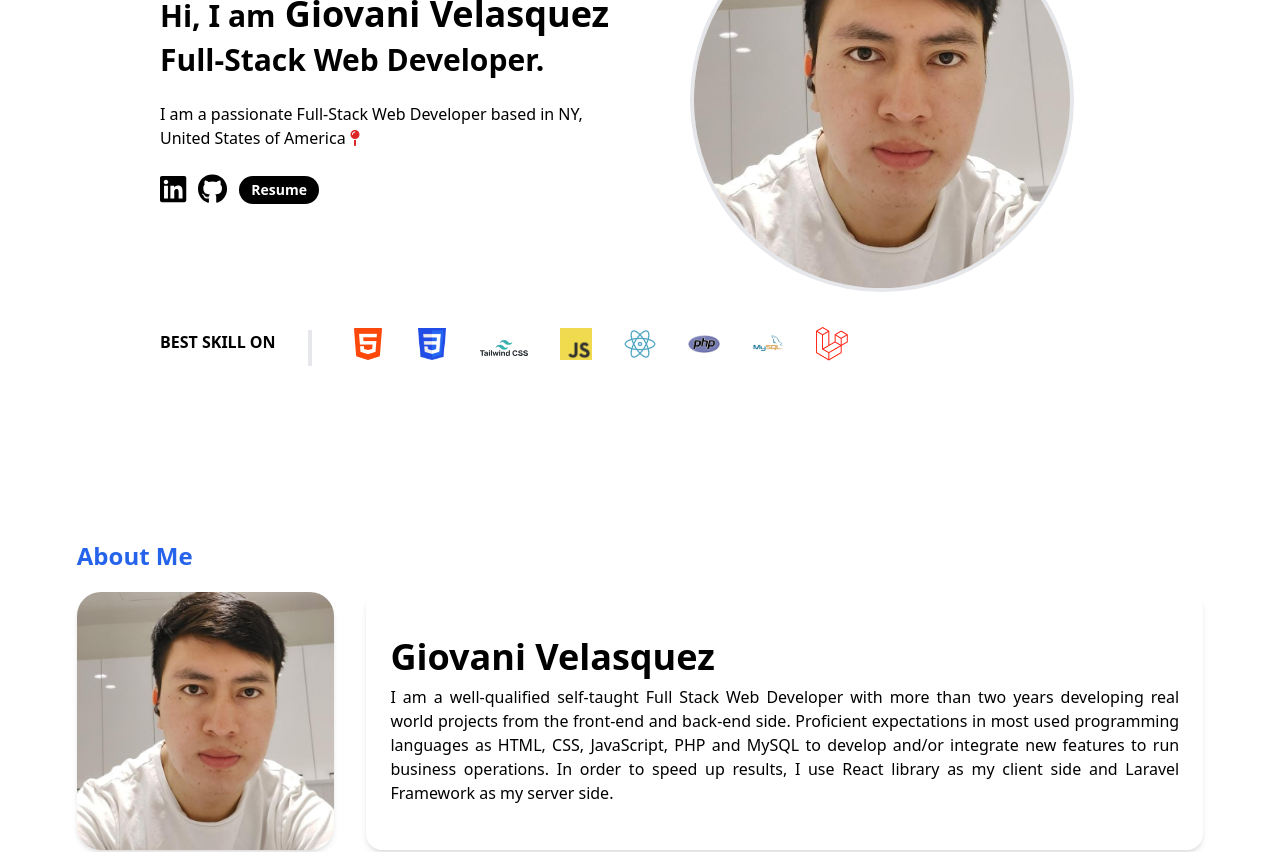
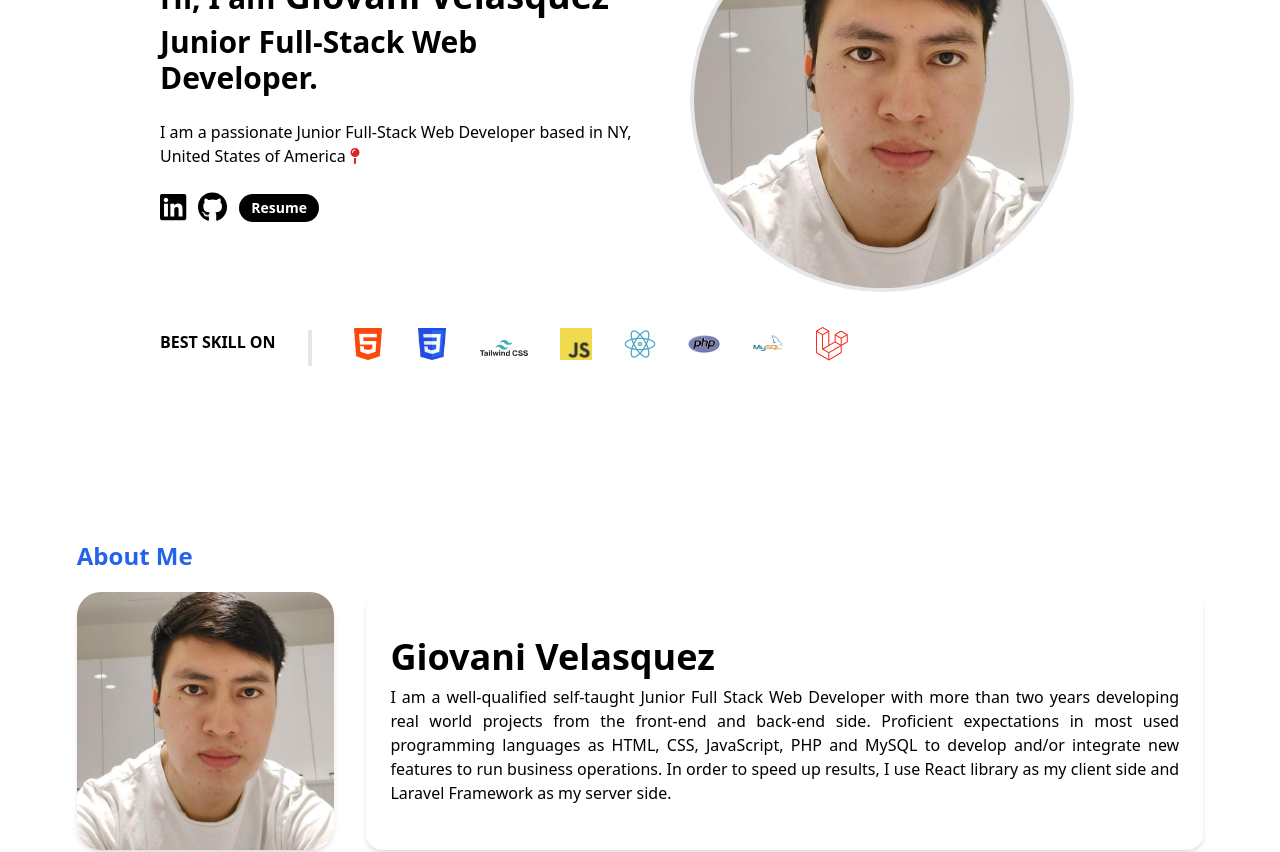
Before and after one commit to jsgiovani/portafolio, a React (Vite) app: page / in a window 1280 px wide. Shown: the part 340-1192 px from the top of the page. Built offline with nearby package versions, Linux system fonts and the light colour scheme.

Commit message:
pudate cv

```diff
--- a/src/App.jsx
+++ b/src/App.jsx
@@ -27,9 +27,9 @@ const App = () => {
                             <h1 className='text-xl md:text-3xl font-bold'>
                                 Hi, I am
                                 <span className='text-slade-700 text-3xl md:text-4xl'> Giovani Velasquez</span>
-                                <span className='block md:mt-2 text-2xl md:text-3xl text-slade-700'>Full-Stack Web Developer.</span>
+                                <span className='block md:mt-2 text-2xl md:text-3xl text-slade-700'>Junior Full-Stack Web Developer.</span>
                             </h1>
-                            <p className='my-6'>I am a passionate Full-Stack Web Developer based in NY, United States of America <span><FontAwesomeIcon className='text-red-600' icon={faMapPin} /></span></p>
+                            <p className='my-6'>I am a passionate Junior Full-Stack Web Developer based in NY, United States of America <span><FontAwesomeIcon className='text-red-600' icon={faMapPin} /></span></p>
                         </div>
 
 
@@ -115,7 +115,7 @@ const App = () => {
                 <div className='md:col-span-3 shadow-md h-full rounded-2xl p-4 md:p-6 flex flex-col justify-center items-start'>
                     <h2 className='text-xl md:text-4xl font-semibold mb-2'>Giovani Velasquez</h2>
                     <p className='text-justify'>
-                        I am a well-qualified self-taught Full Stack Web Developer with more than two years developing real world projects from the front-end and back-end side. Proficient expectations in most used programming languages as HTML, CSS, JavaScript, PHP and MySQL to develop and/or integrate new features to run business operations. In order to speed up results, I use React library as my client side and Laravel Framework as my server side.
+                        I am a well-qualified self-taught Junior Full Stack Web Developer with more than two years developing real world projects from the front-end and back-end side. Proficient expectations in most used programming languages as HTML, CSS, JavaScript, PHP and MySQL to develop and/or integrate new features to run business operations. In order to speed up results, I use React library as my client side and Laravel Framework as my server side.
                     </p>
                 </div>
 
```
Also changed, not shown: 1 other file (tests, documents, lock files or other folders).
